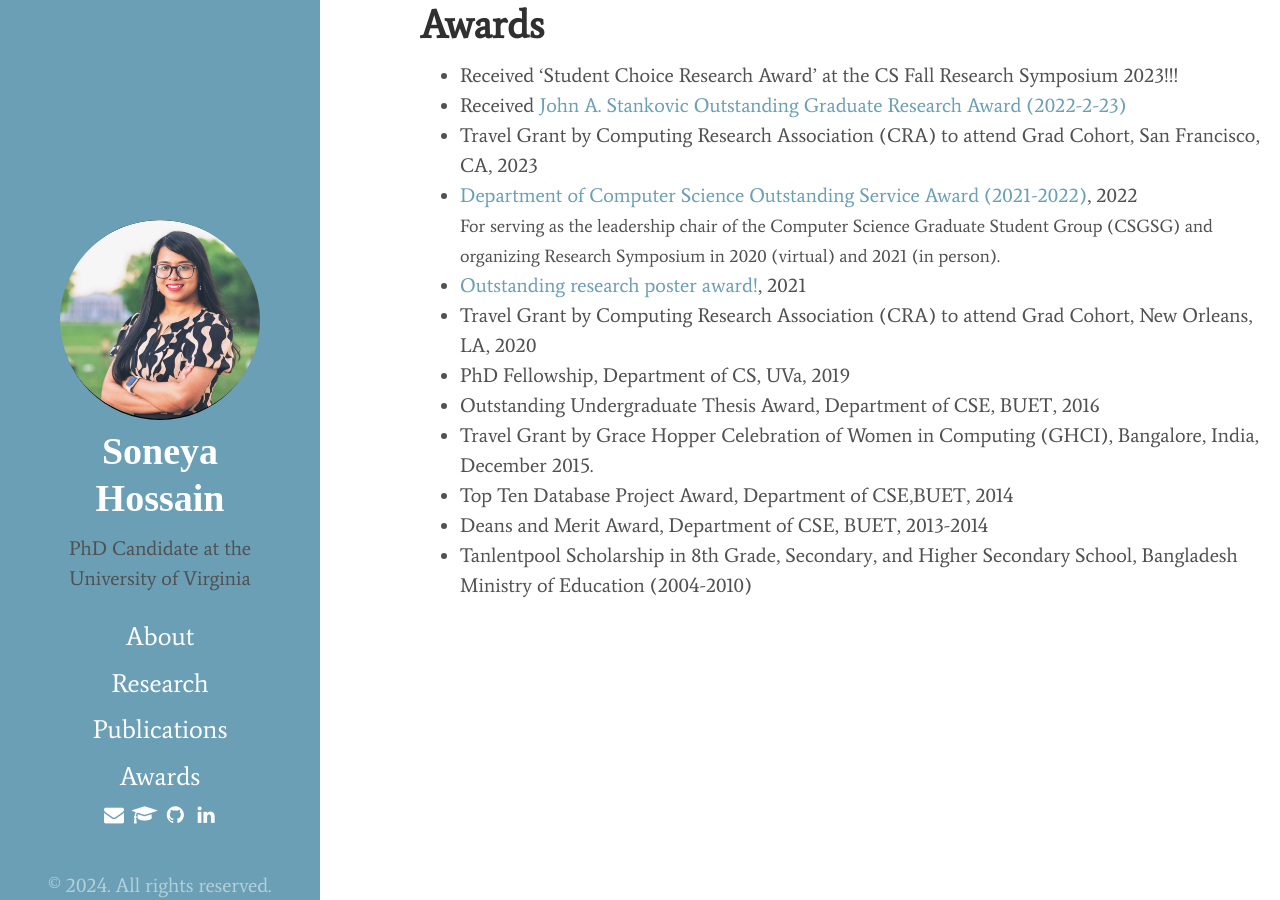
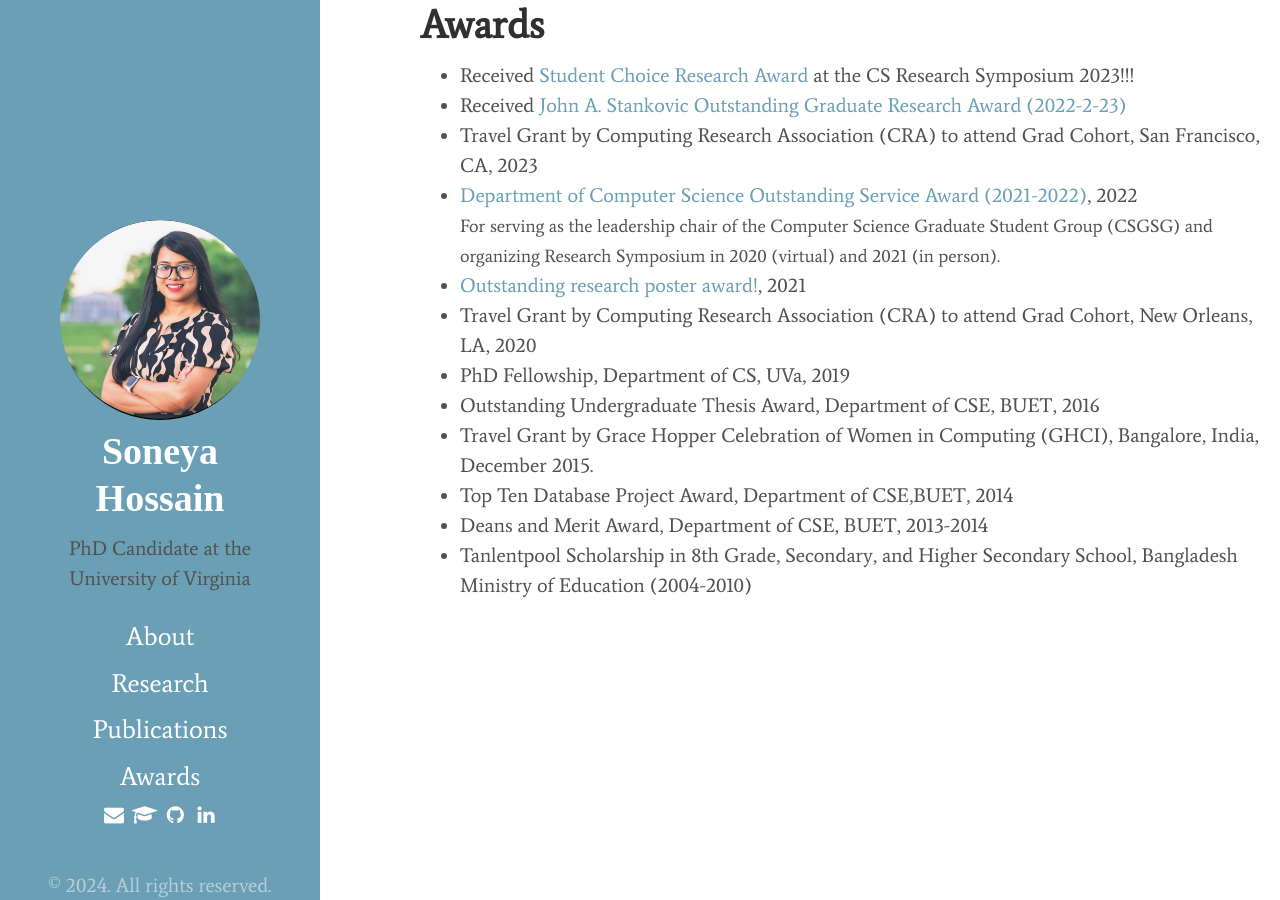
Before and after one commit to soneyahossain/soneyahossain.github.io, a Jekyll site: the page built from awards.md, in a window 1280 px wide. Built offline with Jekyll 4.4.1, drawn with Linux system fonts in a browser that asks for light colours; cached includes are drawn as plain includes.

Commit message:
update award

```diff
--- a/awards.md
+++ b/awards.md
@@ -2,7 +2,7 @@
 layout: page
 title: Awards
 ---
-* Received 'Student Choice Research Award' at the CS Fall Research Symposium 2023!!!
+* Received [Student Choice Research Award](https://engineering.virginia.edu/2023-cs-research-symposium-highlights) at the CS Research Symposium 2023!!!
 * Received [John A. Stankovic Outstanding Graduate Research Award (2022-2-23)](https://engineering.virginia.edu/cs-department-end-year-award-recipients-2022-2023)
 * Travel Grant by Computing Research Association (CRA) to attend Grad Cohort, San Francisco, CA, 2023
 * [Department of Computer Science Outstanding Service Award (2021-2022)](https://engineering.virginia.edu/2021-2022-cs-department-end-year-awards), 2022 <br />
```
